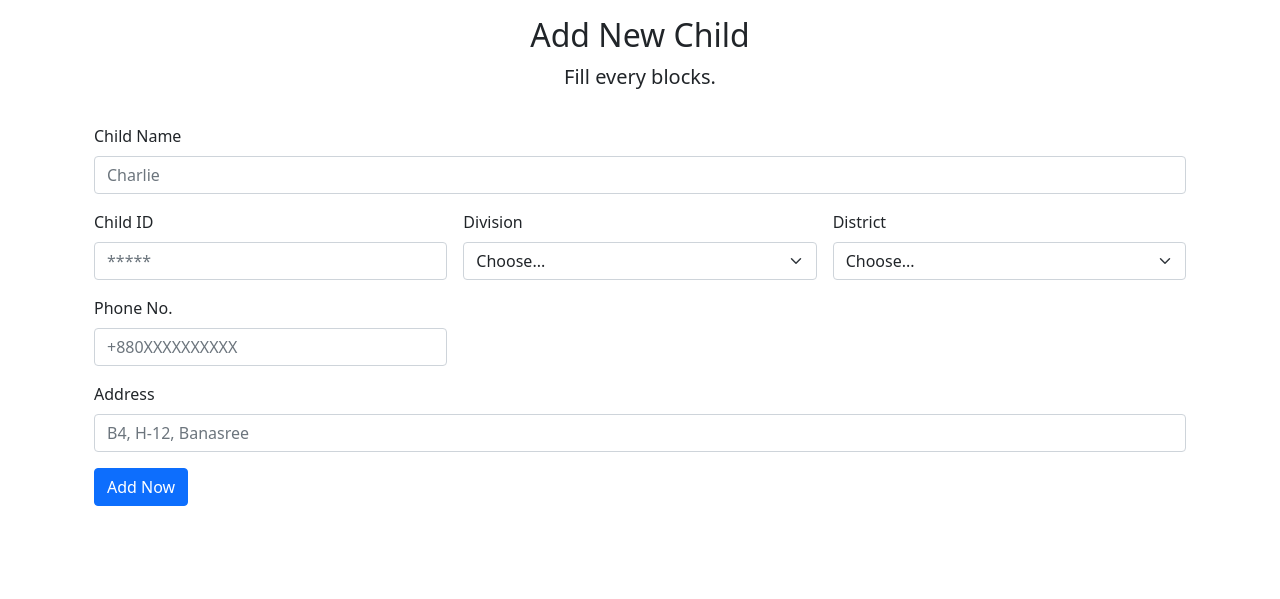
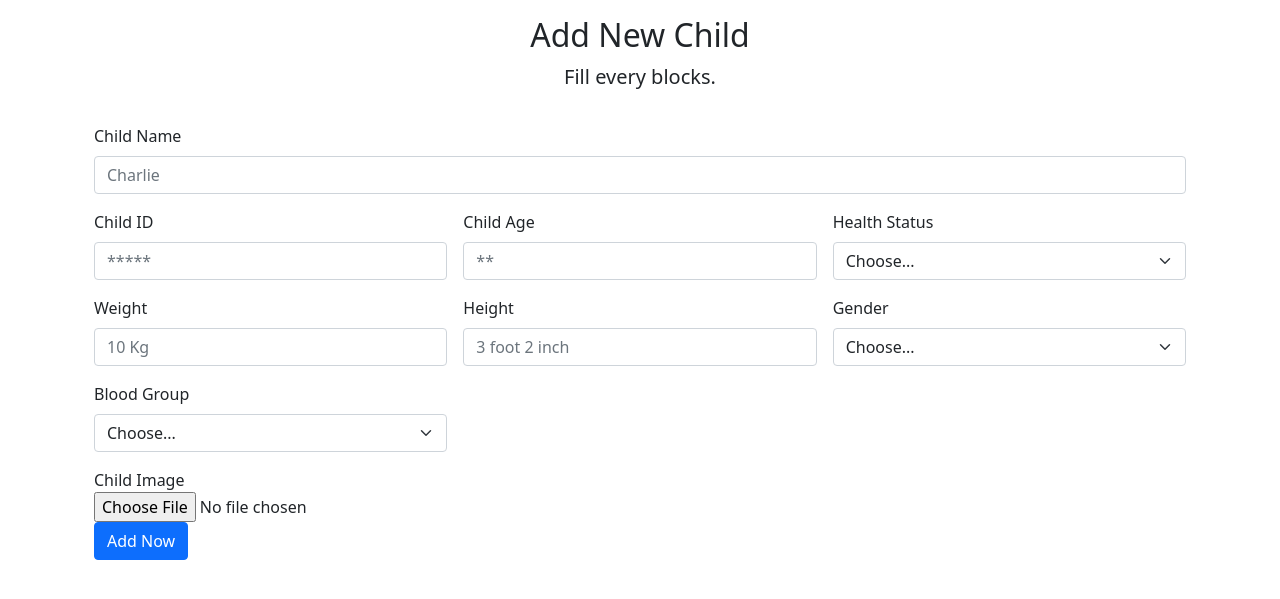
Before and after one commit to mustaq62271/Child_Adoption, a Django app: page /addchild/ in a window 1280 px wide. Shown: the part 56-655 px from the top of the page. Run offline with Django 3.2, Linux system fonts and the light colour scheme.

Commit message:
update done

```diff
--- a/child/views.py
+++ b/child/views.py
@@ -9,19 +9,26 @@ def home (request):
 def addchild (request):
     if request.method=='POST':
         name=request.POST.get('name')
-        childid=request.POST.get('childid')
-        division=request.POST.get('division')
-        district=request.POST.get('district')
-        contact=request.POST.get('contact')
-        address=request.POST.get('address')
+        childcode=request.POST.get('childcode')
+        childage=request.POST.get('childage')
+        health=request.POST.get('health')
+        childweight=request.POST.get('childweight')
+        childheight=request.POST.get('childheight')
+        gender=request.POST.get('gender')
+        blood=request.POST.get('blood')
+        image=request.POST.get('image')
+
 
         data=ChildTable()
         data.name=name
-        data.childid=childid
-        data.division=division
-        data.district=district
-        data.contact=contact
-        data.address=address
+        data.childcode=childcode
+        data.childage=childage
+        data.health=health
+        data.childweight=childweight
+        data.childheight=childheight
+        data.gender=gender
+        data.blood=blood
+        data.image=image
         data.save()
         messages.success(request, 'New Child has been added successfully.')
     return render(request,'addchild.html')
--- a/templates/addchild.html
+++ b/templates/addchild.html
@@ -18,49 +18,63 @@
   <div class="container">
     <form class="row g-3" method="post">
       {% csrf_token %}
+
       <div class="col-md-12">
         <label for="inputName" class="form-label">Child Name</label>
         <input type="text" name="name" class="form-control" id="inputName" placeholder="Charlie">
       </div>
+
       <div class="col-md-4">
         <label for="inputid" class="form-label">Child ID</label>
-        <input type="text" name="contact" class="form-control" id="inputid" placeholder="*****">
+        <input type="text" name="childcode" class="form-control" id="inputid" placeholder="*****">
       </div>
+
       <div class="col-md-4">
-        <label for="inputDivision" class="form-label">Division</label>
-        <select name="division" id="inputDivision" class="form-select">
+        <label for="inputage" class="form-label">Child Age</label>
+        <input type="text" name="childage" class="form-control" id="inputage" placeholder="**">
+      </div>
+
+      <div class="col-md-4">
+        <label for="inputhealth" class="form-label">Health Status</label>
+        <select name="health" id="inputhealth" class="form-select">
           <option selected>Choose...</option>
-          <option>Barisal</option><option>Chittagong</option><option>Dhaka</option><option>Khulna</option>
-          <option>Mymensingh</option><option>Rajshahi</option><option>Rangpur</option><option>Sylhet</option>
+          <option>Good</option><option>Average</option><option>Excellent</option>
         </select>
       </div>
+
       <div class="col-md-4">
-        <label for="inputDistrict" class="form-label">District</label>
-        <select name="district" id="inputDistrict" class="form-select">
+        <label for="inputweight" class="form-label">Weight</label>
+        <input type="text" name="childweight" class="form-control" id="inputweight" placeholder="10 Kg">
+      </div>
+
+      <div class="col-md-4">
+        <label for="inputheight" class="form-label">Height</label>
+        <input type="text" name="childheight" class="form-control" id="inputheight" placeholder="3 foot 2 inch">
+      </div>
+
+      <div class="col-md-4">
+        <label for="inputgender" class="form-label">Gender</label>
+        <select name="gender" id="inputgender" class="form-select">
           <option selected>Choose...</option>
-          <option>Bagerhat</option><option>Bandarban</option><option>Barguna</option><option>Barisal</option><option>Bhola</option>
-          <option>Bogra</option><option>Brahmanbaria</option><option>Chandpur</option><option>Chittagong</option><option>Chuadanga</option>
-          <option>Comilla</option><option>Cox's Bazar</option><option>Dhaka</option><option>Dinajpur</option><option>Faridpur</option>
-          <option>Feni</option><option>Gaibandha</option><option>Gazipur</option><option>Gopalganj</option><option>Habiganj</option>
-          <option>Jaipurhat</option><option>Jamalpur</option><option>Jessore</option><option>Jhalakati</option><option>Jhenaidah</option>
-          <option>Khagrachari</option><option>Khulna</option><option>Kishoreganj</option><option>Kurigram</option><option>Kushtia</option>
-          <option>Lakshmipur</option><option>Lalmonirhat</option><option>Madaripur</option><option>Magura</option><option>Manikganj</option>
-          <option>Meherpur</option><option>Moulvibazar</option><option>Munshiganj</option><option>Mymensingh</option><option>Naogaon</option>
-          <option>Narail</option><option>Narayanganj</option><option>Narsingdi</option><option>Natore</option><option>Nawabganj</option>
-          <option>Netrakona</option><option>Nilphamari</option><option>Noakhali</option><option>Pabna</option><option>Panchagarh</option>
-          <option>Parbattya Chattagram</option><option>Patuakhali</option><option>Pirojpur</option><option>Rajbari</option><option>Rajshahi</option>
-          <option>Rangpur</option><option>Satkhira</option><option>Shariatpur</option><option>Sherpur</option><option>Sirajganj</option>
-          <option>Sunamganj</option><option>Sylhet</option><option>Tangail</option><option>Thakurgaon</option>
+          <option>Male</option><option>Female</option>
         </select>
       </div>
+
       <div class="col-md-4">
-        <label for="inputPhone" class="form-label">Phone No.</label>
-        <input type="text" name="contact" class="form-control" id="inputPhone" placeholder="+880XXXXXXXXXX">
+        <label for="inputblood" class="form-label">Blood Group</label>
+        <select name="blood" id="inputblood" class="form-select">
+          <option selected>Choose...</option>
+          <option>A+</option><option>A-</option><option>B+</option><option>B-</option><option>AB+</option>
+          <option>AB-</option><option>O+</option><option>O-</option>
+        </select>
       </div>
-      <div class="col-12">
-        <label for="inputAddress" class="form-label">Address</label>
-        <input type="text" name="address" class="form-control" id="inputAddress" placeholder="B4, H-12, Banasree">
+
+      <div class="form-group">
+        <label for="exampleFormControlFile1">Child Image</label>
+          <div class="col-md-4">
+            <input type="file" name="image" class="form-control-file" id="exampleFormControlFile1">
       </div>
+
       <div class="col-12">
         <button type="submit" class="w-10 btn btn-primary btn-mg">Add Now</button>
       </div>
```
Also changed, not shown: child/models.py (+10 -5 lines), child/migrations/0005_childtable_childid.py (added), child/migrations/0006_auto_20210820_2237.py (added), child/migrations/0007_auto_20210820_2240.py (added), child/migrations/0008_auto_20210820_2241.py (added), child/migrations/0009_auto_20210821_1308.py (added), child/migrations/0010_auto_20210821_1319.py (added).
